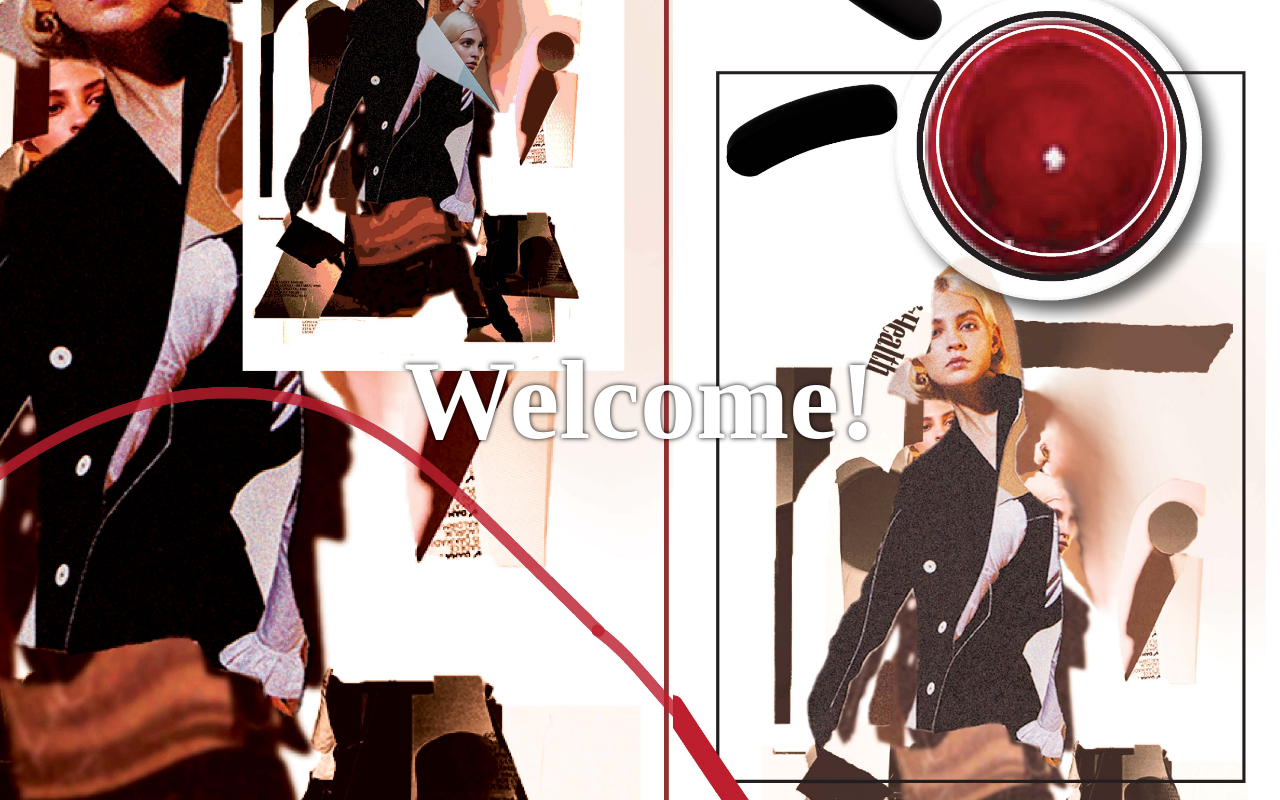
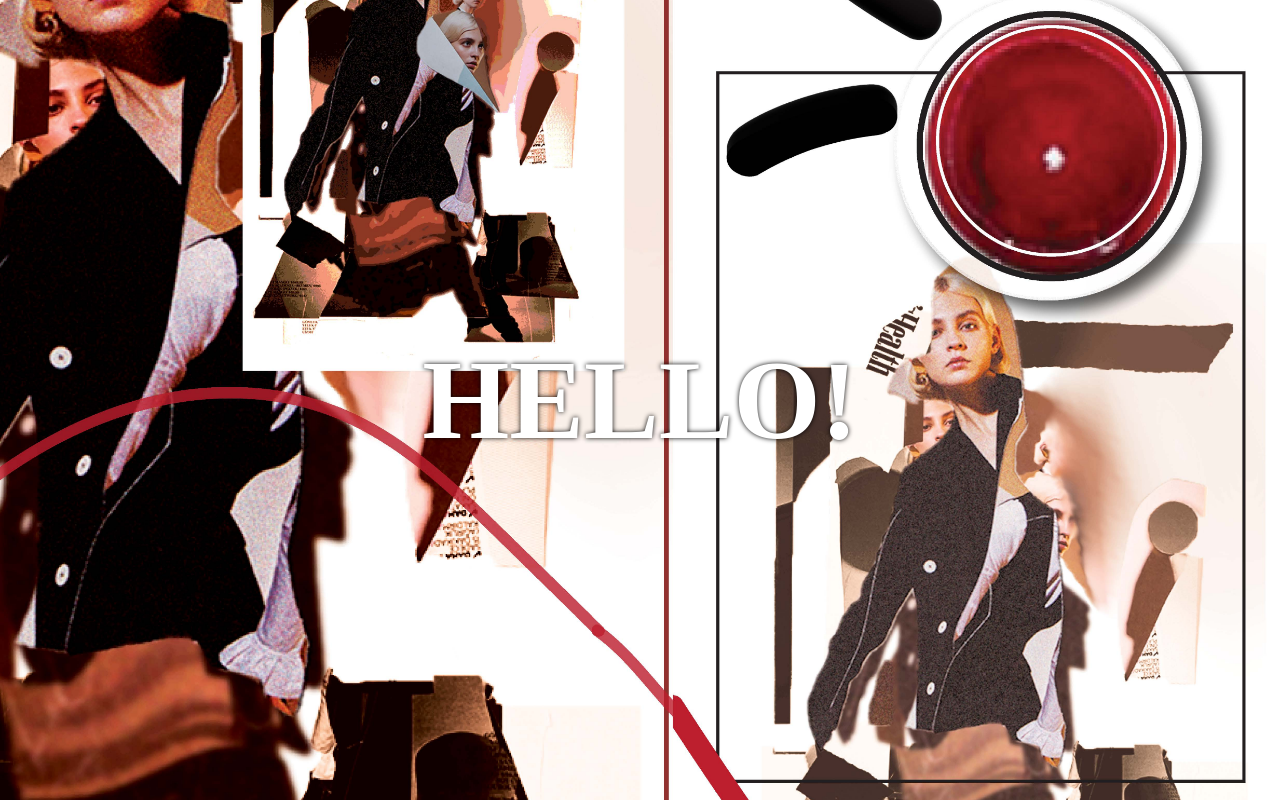
Before and after one commit to Damla-327/harmonic-folder, a plain HTML site: page entry-5/index.html in a window 1280 px wide. Drawn offline with Linux system fonts and the light colour scheme.

Commit message:
MGJG
VGGH

```diff
--- a/entry-5/index.html
+++ b/entry-5/index.html
@@ -13,7 +13,7 @@
 <header>
   <img src="../assets/images/code 1.jpg" class="background">
   <img src="../assets/images/code 2.jpg" class="foreground">
-<h1 class="title">Welcome!</h1>
+<h1 class="title">HELLO!</h1>
 </header>
 <section>Lorem, ipsum dolor sit amet consectetur adipisicing elit. Iure repellat culpa voluptas vel, eum
   veritatis quos laborum? Iste laudantium maxime quidem rem repellat, nulla harum eveniet illo omnis est
```
